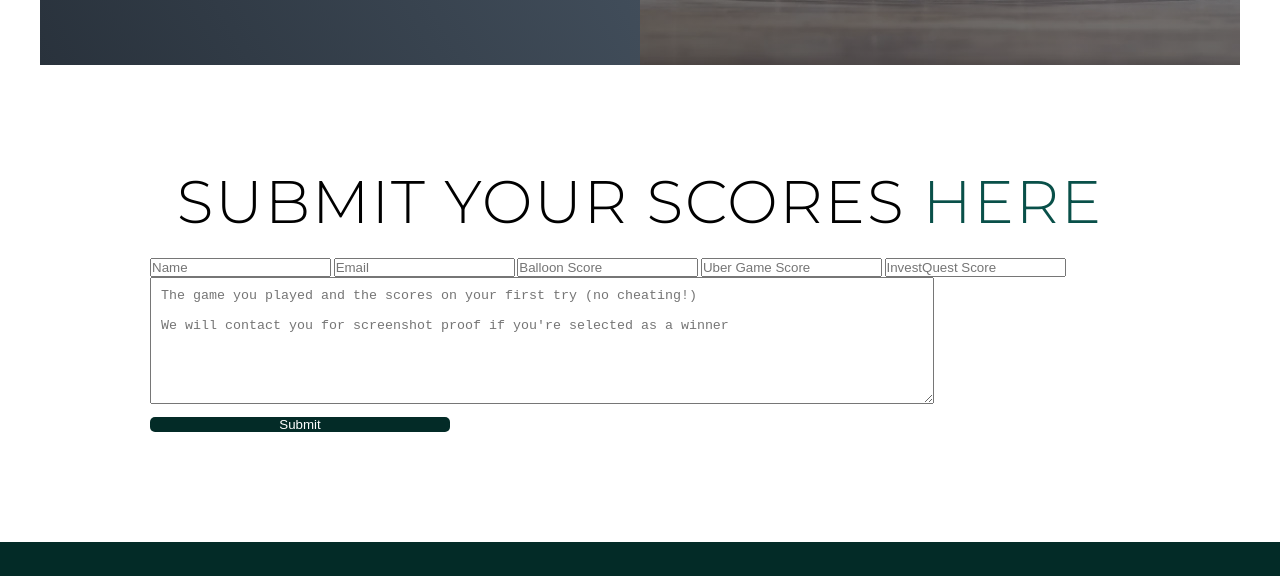
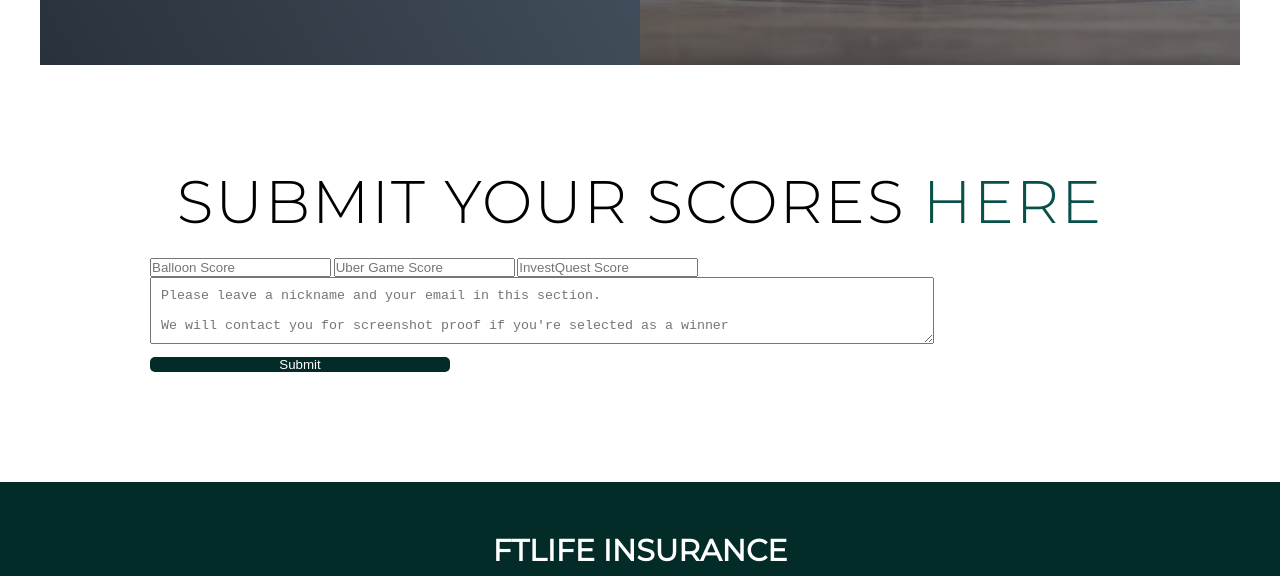
Before and after one commit to jvr16/ftlife, a plain HTML site: page index.html in a window 1280 px wide. Shown: the part 3086-3662 px from the top of the page. Drawn offline with Linux system fonts and the light colour scheme.

Commit message:
Update index.html

```diff
--- a/index.html
+++ b/index.html
@@ -136,12 +136,10 @@
           <form method="post"
             action="https://script.google.com/macros/s/AKfycbzvLn4O7M0az22hPCtqZFHkiVe2tasIYwtIqhafgTkMLQT93Mz7HjCq7Q9LxbqKHQxsLw/exec"
             name="contact-form">
-            <input type="text" name="participant" placeholder="Name">
-            <input type="email" name="email" placeholder="Email">
             <input type="number" name="game1_score" placeholder="Balloon Score">
             <input type="number" name="game2_score" placeholder="Uber Game Score">
             <input type="number" name="game3_score" placeholder="InvestQuest Score">
-            <textarea name="submission" rows="7" placeholder="The game you played and the scores on your first try (no cheating!)
+            <textarea name="contact" rows="3" placeholder="Please leave a nickname and your email in this section.
 
 We will contact you for screenshot proof if you're selected as a winner"></textarea>
             <input type="submit" value="Submit" id="submit">
```
